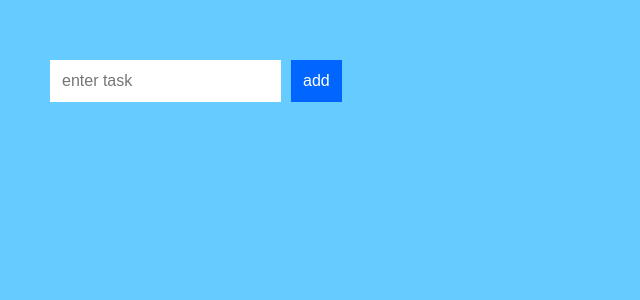
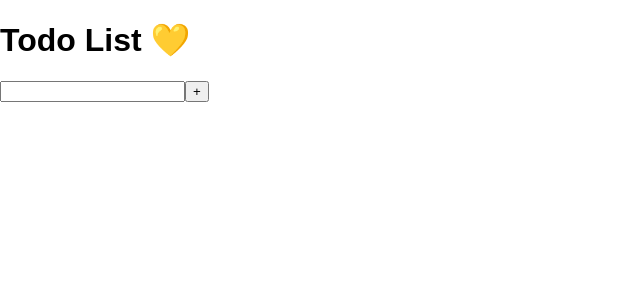
Before and after one commit to teffcode/ToDoList_ReactJS, a React (Create React App) app: page / in a window 1280 px wide. Shown: the top 300 px of the page, without its empty margins (0-640 px from the left). Built offline with nearby package versions, Linux system fonts and the light colour scheme.

Commit message:
components

```diff
--- a/package.json
+++ b/package.json
@@ -3,6 +3,7 @@
   "version": "0.1.0",
   "private": true,
   "dependencies": {
+    "axios": "^0.16.2",
     "react": "^15.6.1",
     "react-dom": "^15.6.1",
     "react-scripts": "1.0.13"
--- a/src/App.js
+++ b/src/App.js
@@ -1,48 +1,58 @@
 import React, { Component } from 'react';
 
-import TodoList from './components/TodoList'
-import TodoItems from './components/TodoItems'
-import './App.css';
+import Title from './components/Title';
+import TodoForm from './components/TodoForm';
+import Todo from './components/Todo';
+import TodoList from './components/TodoList';
 
 class App extends Component {
 
   constructor(){
-    super()
+    super();
+
     this.state = {
-      items: []
+      data: [],
+      text: ''
     }
   }
 
-  addItem(e){
+  addTodo = (e) => {
+    e.preventDefault();
 
-    let itemArray = this.state.items;
-
-    itemArray.push(
-      {
-        text: this._inputElement.value,
-        key: Date.now()
-      }
-    );
+    this.state.data.push(this.state.text)
 
     this.setState({
-      items: itemArray
-    });
+      data: this.state.data
+    })
 
-    this._inputElement.value = "";
-
-    e.preventDefault();
+    console.log(this.state.data)
   }
 
-  render() {
+  handleOnChange = (e) => {
+    this.setState({
+      text: e.target.value
+    })
+  }
 
-    return (
+  renderTodoNode() {
+    return this.state.data.map((todo) => {
+      return (
+          <Todo todoText={todo}/>
+      );
+    });
+  }
+
+  render(){
+
+    return(
       <div>
-          <TodoList
-            onSubmit={this.addItem}
-            ref={(a) => this._inputElement = a}
-          >
-            <TodoItems/>
-          </TodoList>
+        <Title titleName="Todo List 💛"/>
+        <TodoForm
+          inputValue={this.state.text}
+          handleOnChange={this.handleOnChange}
+          onClick={this.addTodo}
+        />
+        <TodoList todo={this.renderTodoNode()}/>
       </div>
     );
   }
--- /dev/null
+++ b/src/components/Title.js
@@ -0,0 +1,11 @@
+import React from 'react';
+
+const Title = ({ titleName }) => {
+  return (
+    <div>
+       <h1>{titleName}</h1>
+    </div>
+  );
+}
+
+export default Title;
--- /dev/null
+++ b/src/components/Todo.js
@@ -0,0 +1,12 @@
+import React from 'react';
+
+const Todo = ({ todoText }) => {
+  // Each Todo
+  return (
+    <li>
+        {todoText}
+    </li>
+    );
+}
+
+export default Todo;
--- /dev/null
+++ b/src/components/TodoForm.js
@@ -0,0 +1,18 @@
+import React from 'react'
+
+const TodoForm = ({ inputValue, handleOnChange, onClick }) => {
+
+  return (
+    <div>
+      <input
+        value={inputValue}
+        onChange={handleOnChange}
+      />
+      <button onClick={onClick}>
+        +
+      </button>
+    </div>
+  );
+};
+
+export default TodoForm;
--- a/src/components/TodoItems.js
+++ /dev/null
@@ -1,16 +0,0 @@
-import React from 'react';
-import './TodoList.css';
-
-const TodoItems = ({ listItems }) => {
-
-    return(
-
-        <div className="todoListMain">
-            <ul className="theList">
-                {listItems}
-            </ul>
-        </div>
-    );
-};
-
-export default TodoItems;
--- a/src/components/TodoList.css
+++ /dev/null
@@ -1,38 +0,0 @@
-body {
-  padding: 50px;
-  background-color: #66CCFF;
-  font-family: sans-serif;
-}
-.todoListMain .header input {
-  padding: 10px;
-  font-size: 16px;
-  border: 2px solid #FFF;
-}
-.todoListMain .header button {
-  padding: 10px;
-  font-size: 16px;
-  margin: 10px;
-  background-color: #0066FF;
-  color: #FFF;
-  border: 2px solid #0066FF;
-}
-
-.todoListMain .header button:hover {
-  background-color: #003399;
-  border: 2px solid #003399;
-  cursor: pointer;
-}
-
-.todoListMain .theList {
-  list-style: none;
-  padding-left: 0;
-  width: 255px;
-}
-
-.todoListMain .theList li {
-  color: #333;
-  background-color: rgba(255,255,255,.5);
-  padding: 15px;
-  margin-bottom: 15px;
-  border-radius: 5px;
-}
--- a/src/components/TodoList.js
+++ b/src/components/TodoList.js
@@ -1,18 +1,8 @@
-import React from 'react';
-import './TodoList.css';
+import React from 'react'
 
-const TodoList = ({ onSubmit, ref, children }) => (
-    <div className="todoListMain">
-        <div className="header">
-            <form onSubmit={onSubmit}>
-                <input ref={ref}
-                    placeholder="enter task">
-                </input>
-                <button type="submit">add</button>
-            </form>
-        </div>
-        {children}
-    </div>
-);
+const TodoList = ({ todo }) => {
+  // Map through the todos
+  return (<ul>{todo}</ul>);
+}
 
 export default TodoList;
```
Also changed, not shown: 1 other file (tests, documents, lock files or other folders).
